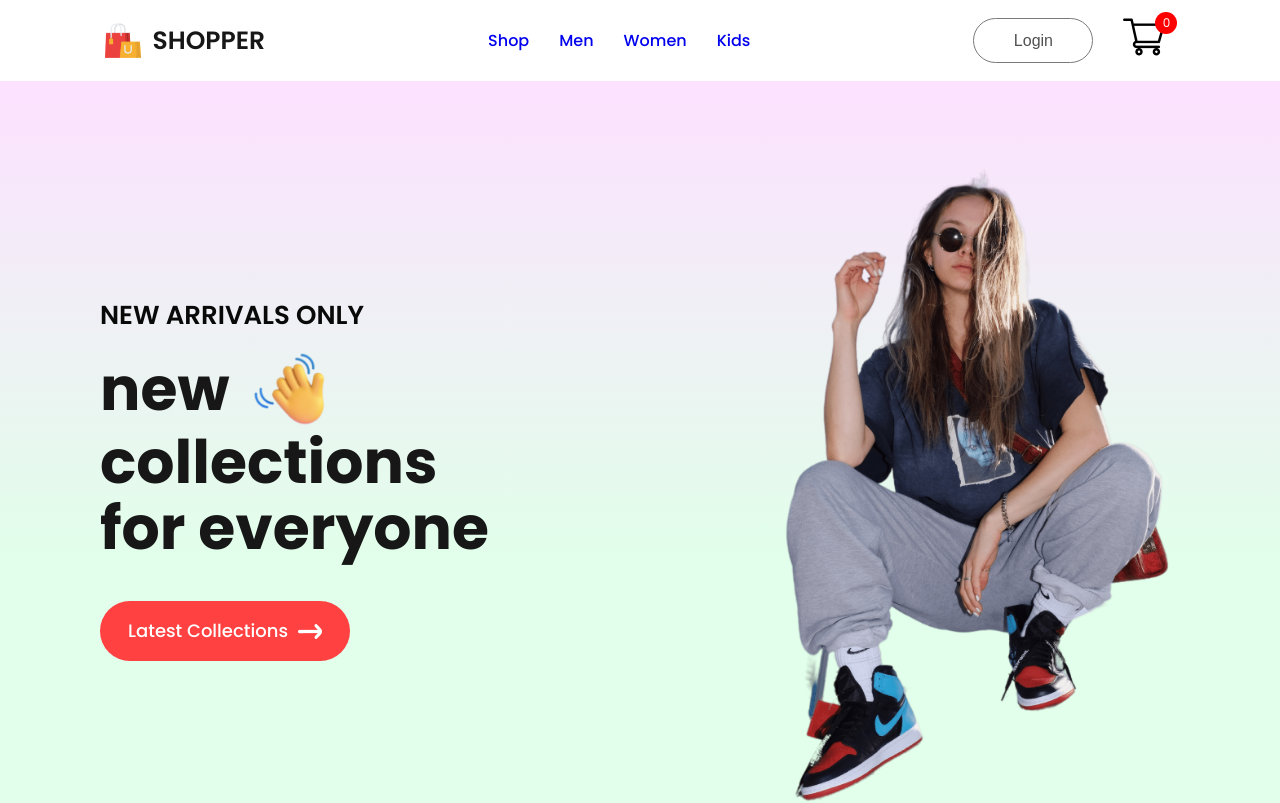
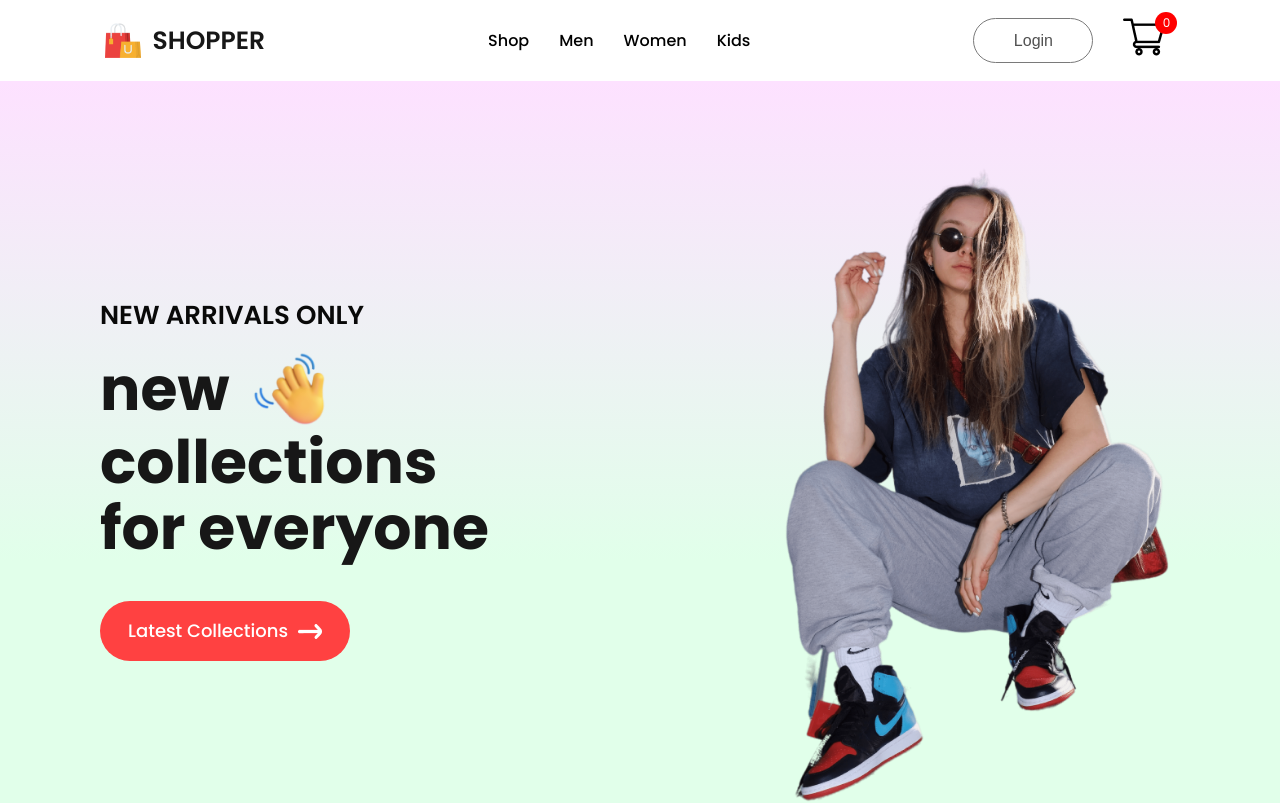
Before and after one commit to 0mar-elsayad/E-commerce-Website, a React (Create React App) app in the folder frontend/: page / in a window 1280 px wide. Shown: the top 803 px of the page. Built offline with nearby package versions, Linux system fonts and the light colour scheme; no server answers.

Commit message:
add dashboard button

```diff
--- a/frontend/src/Components/Navbar/Navbar.jsx
+++ b/frontend/src/Components/Navbar/Navbar.jsx
@@ -69,6 +69,7 @@ const Navbar = () => {
       </ul>
       <div className="nav-login-cart">
         {localStorage.getItem("auth-token") ? (
+          <div style={{ display: "flex", flexDirection: "row", gap:"1em" }}>
           <button
             onClick={() => {
               localStorage.removeItem("auth-token");
@@ -77,6 +78,13 @@ const Navbar = () => {
           >
             Logout
           </button>
+          <button>
+          <Link to="/dashboard">
+            dashboard
+          </Link>
+          </button>
+
+          </div>
         ) : (
           <Link to="/login">
             <button>Login</button>
--- a/frontend/src/index.css
+++ b/frontend/src/index.css
@@ -15,3 +15,9 @@ code {
   font-family: source-code-pro, Menlo, Monaco, Consolas, 'Courier New',
     monospace;
 }
+
+a {
+  outline: none;
+  text-decoration: none;
+  color: black;
+}
```
